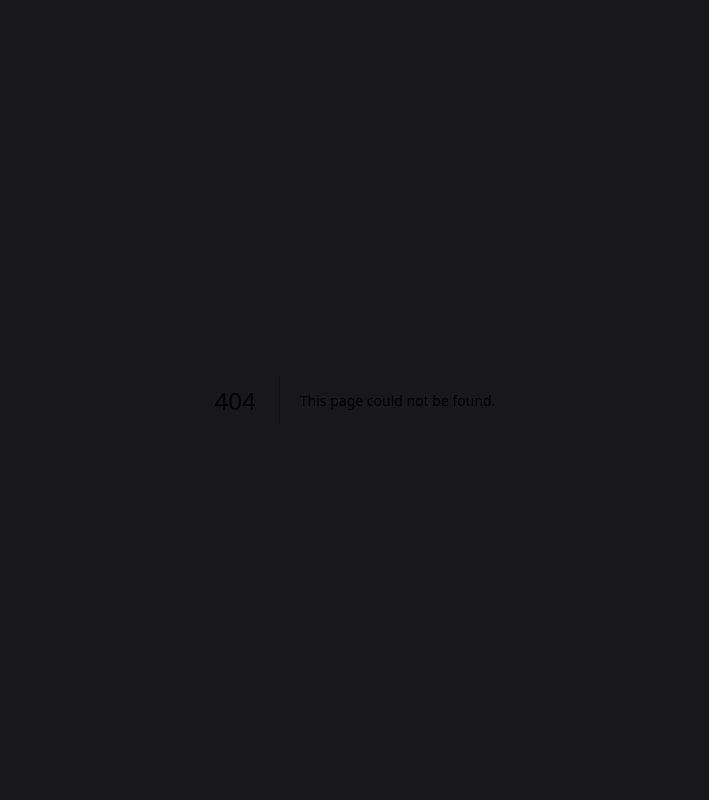
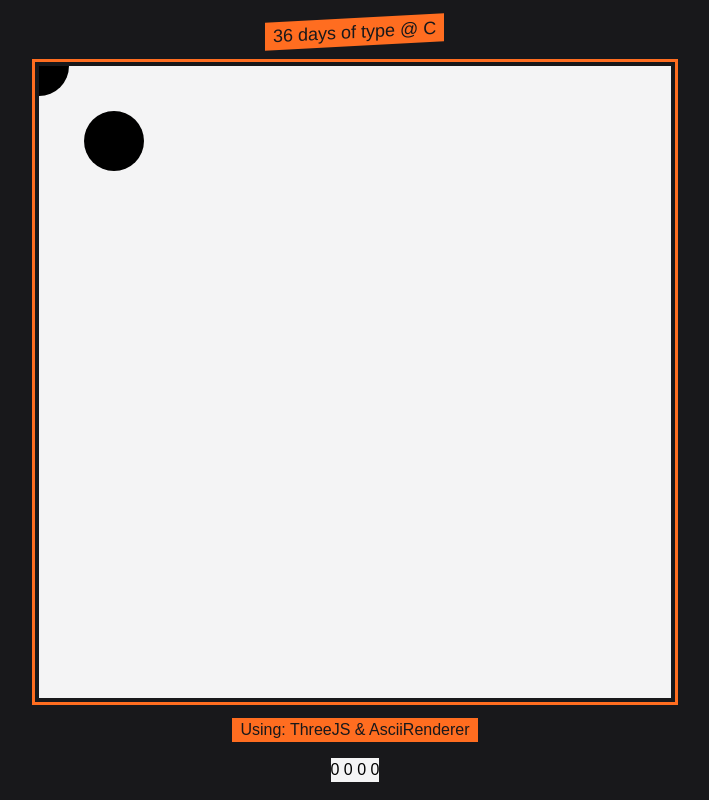
Before and after one commit to martin-popoff/martinpopov, a Next.js app: page /36daysoftype/test in a window 1280 px wide. Before the commit this address had no page. Shown: the whole page, without its empty margins (285-994 px from the left). Built offline with nearby package versions, Linux system fonts and the light colour scheme; a web font is replaced by a local one.

Commit message:
Added test

```diff
--- /dev/null
+++ b/src/pages/36daysoftype/test.tsx
@@ -0,0 +1,220 @@
+import React, { useRef, useState } from "react";
+import Head from "next/head";
+import { motion } from "framer-motion";
+
+type Circle = {
+  x: number;
+  y: number;
+  r: number;
+};
+
+type Point = {
+  x: number;
+  y: number;
+};
+
+function intersection(c1: Circle, c2: Circle) {
+  const result = {
+    intersect_occurs: true,
+    point_1: { x: 0, y: 0 },
+    point_2: { x: 0, y: 0 },
+  };
+  const dx = c2.x - c1.x;
+  const dy = c2.y - c1.y;
+  const dist = Math.hypot(dy, dx);
+
+  if (dist > c1.r + c2.r) result.intersect_occurs = false;
+  if (result.intersect_occurs) {
+    const centroid = (c1.r * c1.r - c2.r * c2.r + dist * dist) / (2.0 * dist);
+    const x2 = c1.x + (dx * centroid) / dist;
+    const y2 = c1.y + (dy * centroid) / dist;
+    const h = Math.sqrt(c1.r * c1.r - centroid * centroid);
+    const rx = -dy * (h / dist);
+    const ry = dx * (h / dist);
+    result.point_1.x = Math.round(x2 + rx);
+    result.point_1.y = Math.round(y2 + ry);
+    result.point_2.x = Math.round(x2 - rx);
+    result.point_2.y = Math.round(y2 - ry);
+  }
+  return result;
+}
+
+function closestPointOnCircleEdge(A: Point, B: Point, r: number) {
+  const a1 = B.x - A.x;
+  const b1 = (B.x - A.x) ** 2 + (B.y - A.y) ** 2;
+
+  let x = A.x + r * (a1 / Math.sqrt(b1));
+
+  const a2 = B.y - A.y;
+  const b2 = (B.x - A.x) ** 2 + (B.y - A.y) ** 2;
+
+  let y = A.y + r * (a2 / Math.sqrt(b2));
+
+  const C = { x, y };
+
+  return C;
+}
+
+const Test = () => {
+  const [mousePosition, setMousePosition] = useState({ x: 0, y: 0 });
+  const [angle, setAngle] = useState(0);
+  const [distance, setDistance] = useState(0);
+  const [pointA, setPointA] = useState({ x: 0, y: 0 });
+  const [pointB, setPointB] = useState({ x: 0, y: 0 });
+  const [radius, setRadius] = useState(30);
+  const [pointC, setPointC] = useState({
+    x1: 0,
+    y1: 0,
+    x2: 0,
+    y2: 0,
+    x3: 0,
+    y3: 0,
+    x4: 0,
+    y4: 0,
+    x5: 0,
+    y5: 0,
+    x6: 0,
+    y6: 0,
+  });
+  const ref = useRef(null);
+
+  const p1 = 75;
+  const p2 = 75;
+  const r2 = 30;
+
+  const handleMouseMove = (e: React.MouseEvent) => {
+    let target = e.currentTarget.getBoundingClientRect();
+    const x = e.clientX - target.left;
+    const y = e.clientY - target.top;
+
+    const angle = Math.atan2(p2 - y, p1 - x) * (180 / Math.PI);
+
+    setMousePosition({ x, y });
+
+    const res = intersection(
+      { x: p1, y: p2, r: radius + r2 },
+      { x, y, r: radius + r2 }
+    );
+    setPointA(res.point_1);
+    setPointB(res.point_2);
+    const circ1 = { x: p1, y: p2 };
+    const res1 = closestPointOnCircleEdge(circ1, res.point_2, r2);
+    const res2 = closestPointOnCircleEdge(circ1, res.point_1, r2);
+    const res3 = closestPointOnCircleEdge({ x, y }, res.point_1, radius);
+    const res4 = closestPointOnCircleEdge({ x, y }, res.point_2, radius);
+
+    const distance = Math.hypot(res.point_2.x - res1.x, res.point_2.y - res1.y);
+
+    const balldistance = Math.hypot(circ1.x - x, circ1.y - y);
+
+    const res5 = closestPointOnCircleEdge(res.point_1, res.point_2, distance);
+    const res6 = closestPointOnCircleEdge(res.point_2, res.point_1, distance);
+    if (balldistance > 120) {
+      setDistance(0);
+      return;
+    }
+    setDistance(distance);
+
+    setPointC({
+      x1: res1.x,
+      y1: res1.y,
+      x2: res2.x,
+      y2: res2.y,
+      x3: res3.x,
+      y3: res3.y,
+      x4: res4.x,
+      y4: res4.y,
+      x5: res5.x,
+      y5: res5.y,
+      x6: res6.x,
+      y6: res6.y,
+    });
+  };
+
+  return (
+    <main className="flex h-[100vh] flex-col items-center justify-center gap-4">
+      <Head>
+        <title>mrp. | 36 days of type | C</title>
+      </Head>
+      <h1 className="-skew-y-3 bg-primary px-2 text-lg text-zinc-900">
+        36 days of type @ C
+      </h1>
+      <motion.div
+        ref={ref}
+        onMouseMove={(e) => handleMouseMove(e)}
+        className="relative flex h-[40rem] w-[40rem] items-center justify-center overflow-hidden border-4 border-zinc-900 bg-zinc-100 ring ring-primary"
+      >
+        <motion.svg
+          width="100%"
+          height="100%"
+          xmlns="http://www.w3.org/2000/svg"
+        >
+          <circle cx="75" cy="75" r="30" />
+          <g fill="transparent" stroke="transparent" className="hidden">
+            <circle cx="75" cy="75" r="60" stroke="#000" fill="transparent" />
+            <circle cx={pointA.x} cy={pointA.y} r="2" fill="#f00" />
+            <circle cx={pointB.x} cy={pointB.y} r="2" fill="#f00" />
+
+            <circle
+              cx={pointA.x}
+              cy={pointA.y}
+              r={distance}
+              stroke="#000"
+              fill="transparent"
+            />
+            <circle
+              cx={pointB.x}
+              cy={pointB.y}
+              r={distance}
+              stroke="#000"
+              fill="transparent"
+            />
+            <circle cx={pointC.x1} cy={pointC.y1} r="2" fill="#00f" />
+            <circle cx={pointC.x2} cy={pointC.y2} r="2" fill="#0f0" />
+            <circle cx={pointC.x3} cy={pointC.y3} r="2" fill="#f00" />
+            <circle cx={pointC.x4} cy={pointC.y4} r="2" fill="#f0f" />
+
+            <circle cx={pointC.x5} cy={pointC.y5} r="2" fill="#ff0" />
+            <circle cx={pointC.x6} cy={pointC.y6} r="2" fill="#ff0" />
+            <motion.circle
+              animate={{
+                x: mousePosition.x,
+                y: mousePosition.y,
+              }}
+              r="60"
+              stroke="#000"
+              fill="transparent"
+            />
+          </g>
+          <motion.circle
+            animate={{
+              x: mousePosition.x,
+              y: mousePosition.y,
+            }}
+            transition={{ duration: 0 }}
+            r={radius}
+          />
+
+          <g
+            fill="#000"
+            className={` ${distance > 0 ? "" : "hidden"} transition-opacity`}
+          >
+            <path
+              d={`M ${pointC.x1} ${pointC.y1} L ${pointC.x2} ${pointC.y2} L ${pointC.x3} ${pointC.y3}  L ${pointC.x4} ${pointC.y4}  L ${pointC.x1} ${pointC.y1} Z`}
+            />
+          </g>
+          <circle cx={pointA.x} cy={pointA.y} r={distance} fill="#f4f4f5" />
+          <circle cx={pointB.x} cy={pointB.y} r={distance} fill="#f4f4f5" />
+        </motion.svg>
+      </motion.div>
+      <p className="bg-primary px-2 text-right text-zinc-900">
+        Using: ThreeJS & AsciiRenderer
+      </p>
+      <p className="bg-zinc-100">
+        {mousePosition.x} {mousePosition.y} {angle} {distance}
+      </p>
+    </main>
+  );
+};
+
+export default Test;
```
